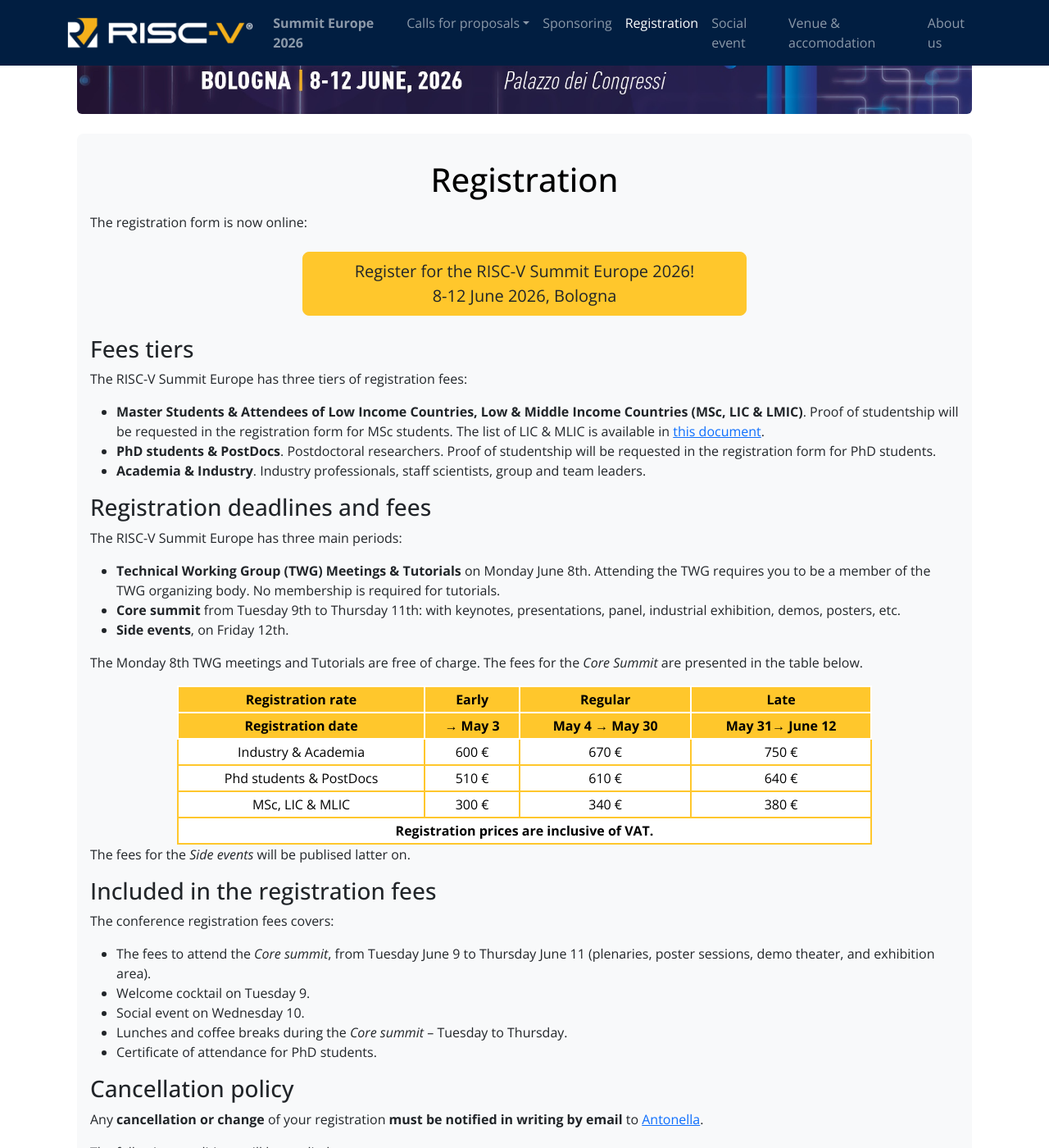
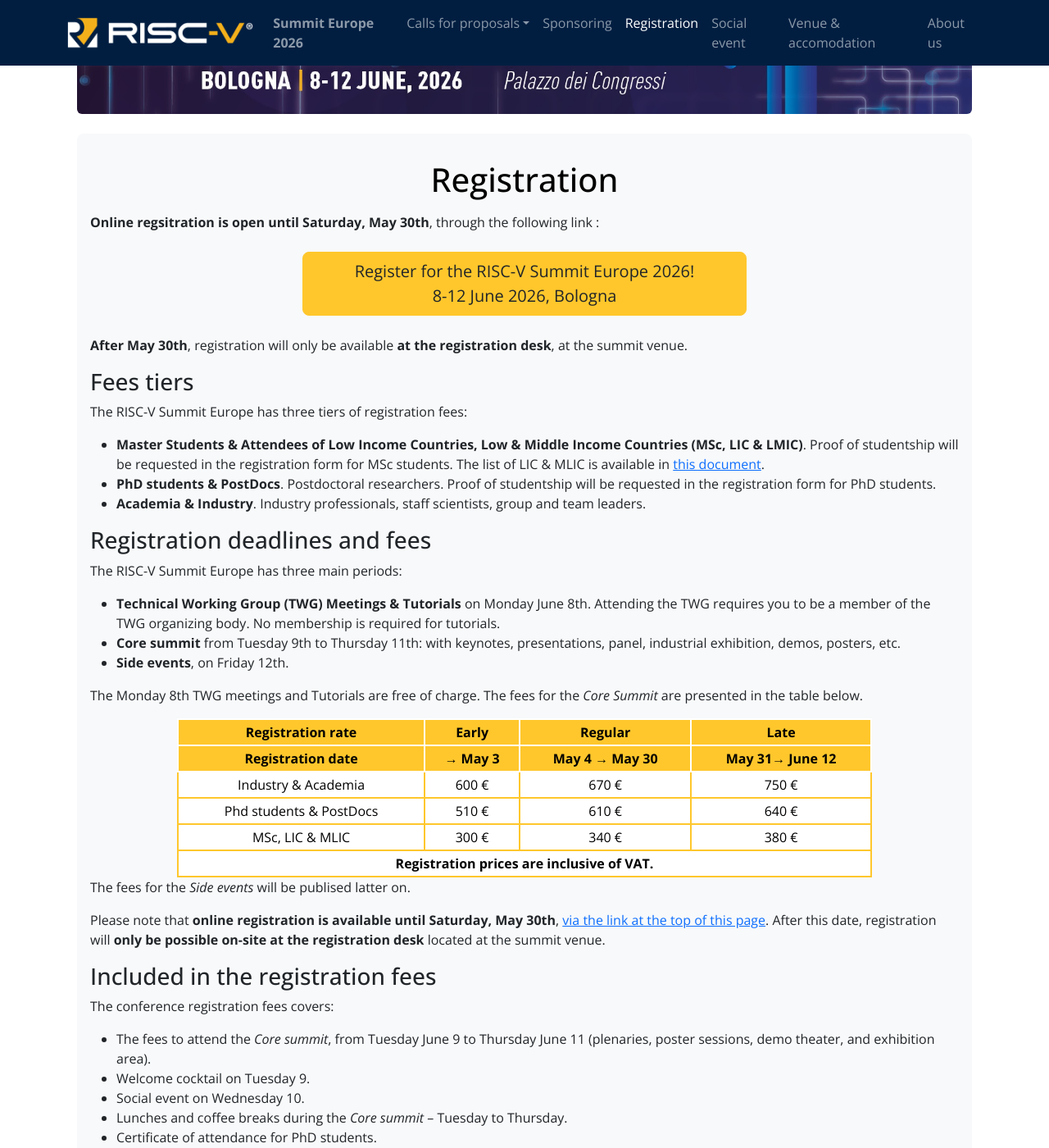
Before and after one commit to riscv-europe/summit-website-development, a Jekyll site: the page built from summit/2026/registration.md, in a window 1280 px wide and 1400 px high, scrolled down 347 px. Shown: the whole window at 82% size. Built offline with Jekyll 4.4.1, drawn with Linux system fonts in a browser that asks for light colours.

Commit message:
Add: deadline on May 30th for online registration.

```diff
--- a/summit/2026/registration.md
+++ b/summit/2026/registration.md
@@ -11,11 +11,15 @@
     title = "Registration"
 %}
 
-The registration form is now online:
+<p id="registration"><strong>Online regsitration is open until
+Saturday, May 30th</strong>, through the following link :</p>
 
 <div class="row justify-content-md-center my-4">
     <a href="https://webplatform.planning.it/risc2026/register" class="btn btn-lg" style="background-color: var(--riscv-y); border-color: var(--riscv-y); width:50%;">Register for the RISC-V Summit Europe 2026!<br>8-12 June 2026, Bologna</a>
 </div>
+
+**After May 30th**, registration will only be available **at the
+registration desk**, at the summit venue.
 
 ### Fees tiers
 
@@ -88,6 +92,11 @@
 
 The fees for the *Side events* will be publised latter on.
 
+Please note that **online registration is available until Saturday,
+May 30th**, <a href="#registration">via the link at the top of this
+page</a>. After this date, registration will **only be possible
+on-site at the registration desk** located at the summit venue.
+
 ### Included in the registration fees
 
 The conference registration fees covers:
```
